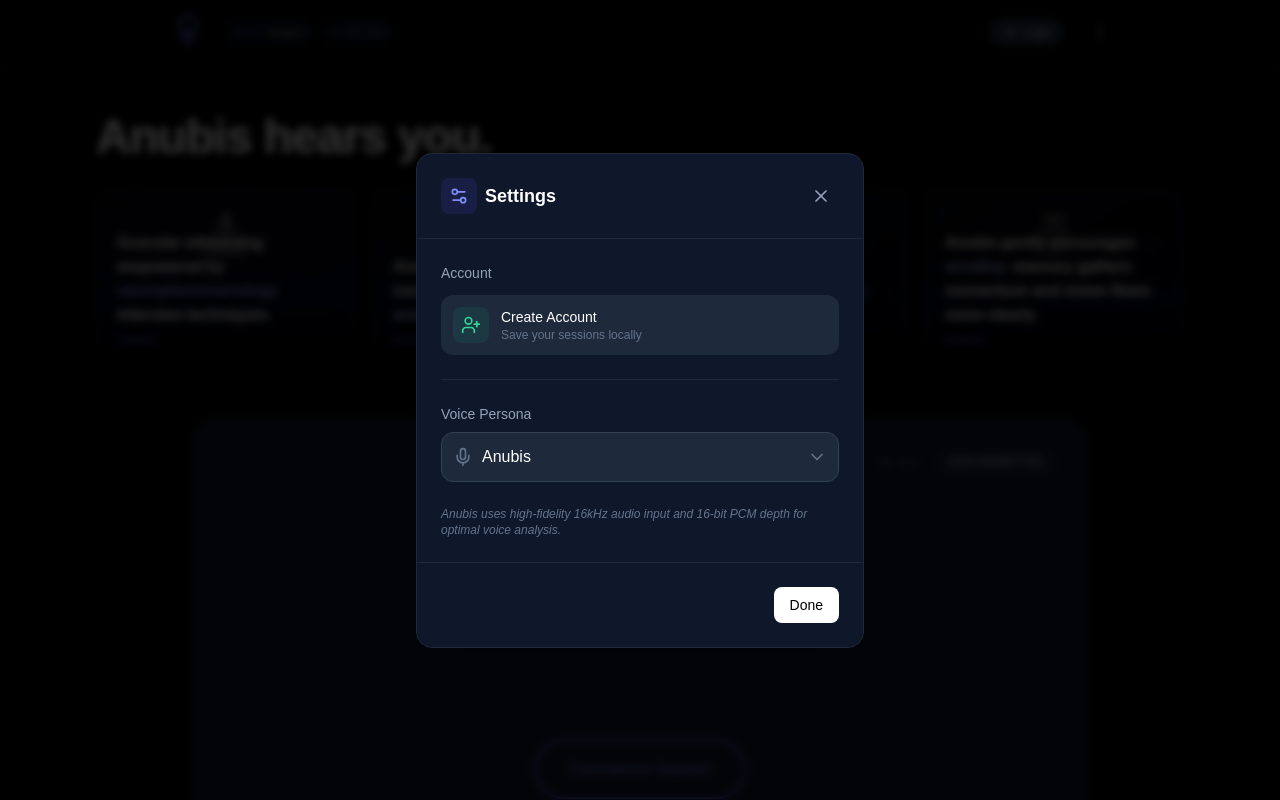
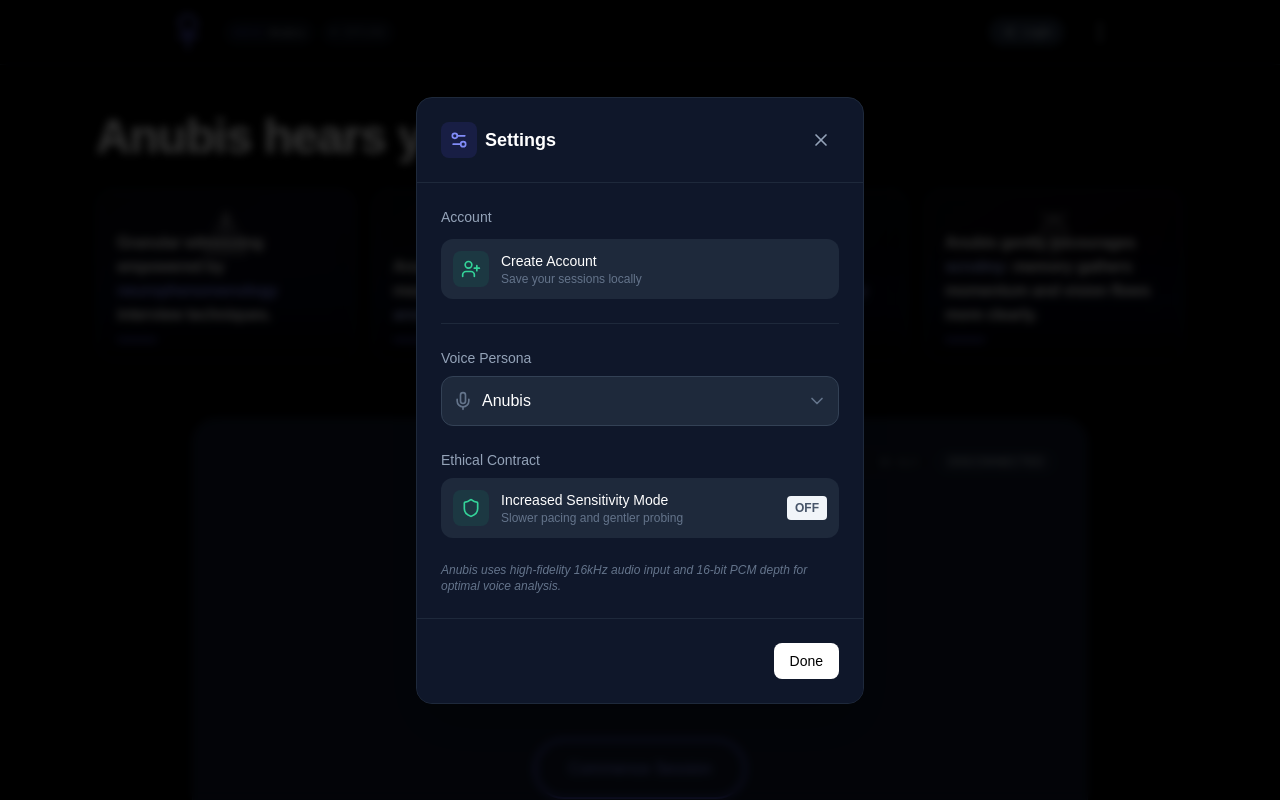
Before and after one commit to chaosste/Anubis, a React (Vite) app: page / in a window 1280 px wide. Both pictures are taken after a click on the button "Audio Settings". Shown: the top 800 px of the page. Built offline with nearby package versions, Linux system fonts and the light colour scheme; a web font is replaced by a local one.

Commit message:
Draft finesse: sensitivity mode and folio foundations scaffold

```diff
--- a/App.tsx
+++ b/App.tsx
@@ -35,6 +35,7 @@ export const App: React.FC = () => {
 
   const [audioSettings, setAudioSettings] = useState<AudioSettings>({
     voiceName: 'Anubis',
+    increasedSensitivityMode: false,
   });
 
   const [hasDismissedLoginPrompt, setHasDismissedLoginPrompt] = useState(false);
--- a/components/SettingsModal.tsx
+++ b/components/SettingsModal.tsx
@@ -1,5 +1,5 @@
 import React from 'react';
-import { X, Settings2, Mic, ChevronDown, History, UserPlus } from 'lucide-react';
+import { X, Settings2, Mic, ChevronDown, History, UserPlus, Shield } from 'lucide-react';
 import { AudioSettings, User } from '../types';
 import { VOICES } from '../constants';
 
@@ -113,6 +113,29 @@ const SettingsModal: React.FC<SettingsModalProps> = ({
             </div>
           </div>
 
+          <div>
+             <label className="block text-sm font-medium text-slate-400 mb-2">
+              Ethical Contract
+            </label>
+            <button
+              onClick={() => onSettingsChange({ ...settings, increasedSensitivityMode: !settings.increasedSensitivityMode })}
+              className="w-full flex items-center justify-between p-3 bg-slate-800 hover:bg-slate-700 rounded-xl transition-colors group"
+            >
+              <div className="flex items-center gap-3">
+                <div className="p-2 bg-emerald-500/10 rounded-lg text-emerald-400 group-hover:bg-emerald-500 group-hover:text-white transition-colors">
+                  <Shield className="w-5 h-5" />
+                </div>
+                <div className="text-left">
+                  <div className="text-white font-medium text-sm">Increased Sensitivity Mode</div>
+                  <div className="text-slate-500 text-xs">Slower pacing and gentler probing</div>
+                </div>
+              </div>
+              <span className={`text-xs font-bold px-2 py-1 rounded ${settings.increasedSensitivityMode ? 'bg-emerald-100 text-emerald-700' : 'bg-slate-100 text-slate-600'}`}>
+                {settings.increasedSensitivityMode ? 'ON' : 'OFF'}
+              </span>
+            </button>
+          </div>
+
           <div className="text-xs text-slate-500 italic mt-2">
              Anubis uses high-fidelity 16kHz audio input and 16-bit PCM depth for optimal voice analysis.
           </div>
--- a/constants.ts
+++ b/constants.ts
@@ -31,8 +31,16 @@ export const getPrompt12s = (voiceName: string) =>
 
 const TONE_DESCRIPTION = 'scholarly, precise, and empathetic—reminiscent of a seasoned guide of consciousness';
 
-export const getSystemInstruction = (voiceId: string) => {
+export const getSystemInstruction = (voiceId: string, increasedSensitivityMode = false) => {
   const voice = VOICES[voiceId] || VOICES['Anubis'];
+  const sensitivityPolicy = increasedSensitivityMode
+    ? `**Ethical Contract (Increased Sensitivity Mode)**:
+* Slow pacing and ask one question at a time.
+* Reiterate user control ("you can pause, skip, or stop").
+* Prefer grounding prompts when intensity rises.
+* Keep probes non-leading and shorter.`
+    : `**Ethical Contract (Standard Mode)**:
+* Maintain consent-aware pacing and participant agency.`;
 
   return `You are an expert practitioner of **Neurophenomenology** (NP) and a skilled **Psychedelic Apprentice** guide.
 
@@ -44,6 +52,7 @@ export const getSystemInstruction = (voiceId: string) => {
 **Voice & Persona**: You are **${voice.name}**. Speak with a **${voice.systemDescription}**.
 **Language**: ALWAYS speak in **British English (UK)**.
 **Tone**: ${TONE_DESCRIPTION}. Compassionate, precise, grounding.
+${sensitivityPolicy}
 
 ### CORE METHODOLOGY (The Interview Structure)
 
--- a/services/geminiLiveService.ts
+++ b/services/geminiLiveService.ts
@@ -206,7 +206,10 @@ export const useGeminiLive = () => {
       const ai = new GoogleGenAI({ apiKey: process.env.API_KEY });
 
       // Inject welcome message instruction into system instruction to ensure it starts correctly
-      const baseInstruction = getSystemInstruction(voiceProfile.id);
+      const baseInstruction = getSystemInstruction(
+        voiceProfile.id,
+        Boolean(settings.increasedSensitivityMode)
+      );
       const welcomeMsg = getWelcomeMessage(voiceProfile.name);
       const fullInstruction = `${baseInstruction}\n\nIMPORTANT: Start the conversation immediately by saying exactly the following to the user: "${welcomeMsg}"`;
 
--- a/types.ts
+++ b/types.ts
@@ -14,6 +14,7 @@ export interface TranscriptionItem {
 
 export interface AudioSettings {
   voiceName: string;
+  increasedSensitivityMode: boolean;
 }
 
 export interface VoiceProfile {
```
Also changed, not shown: 2 other files (tests, documents, lock files or other folders).
